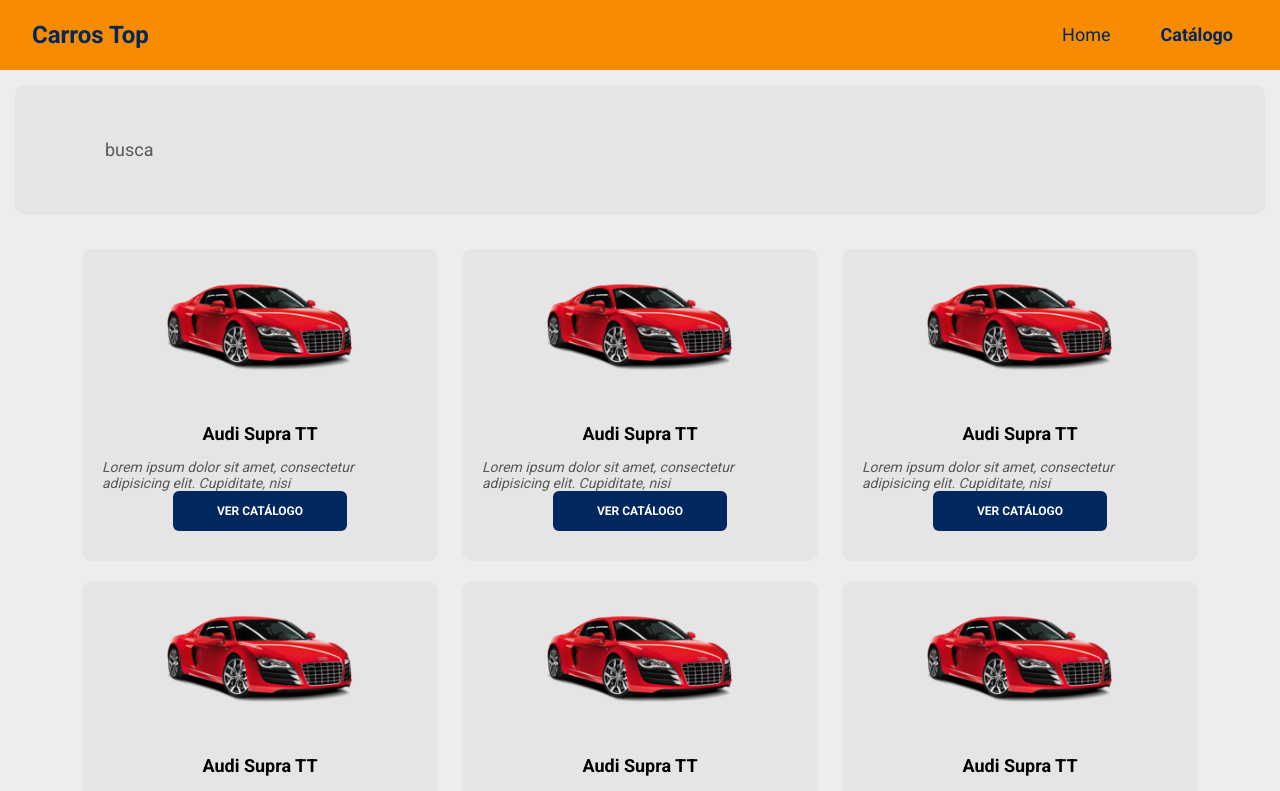
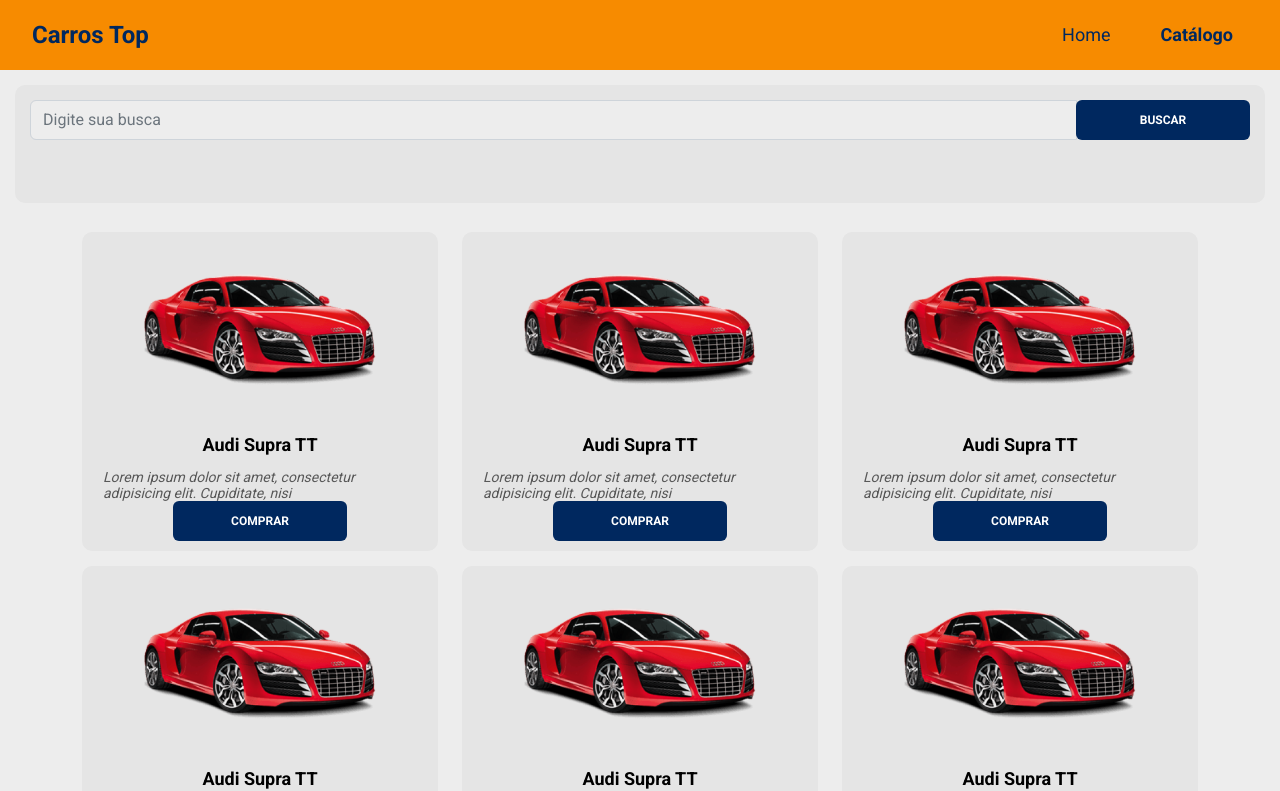
Before and after one commit to ingridholiveira/eureka-cars, a React (Create React App) app in the folder frontend/: page /products in a window 1280 px wide. Shown: the top 791 px of the page. Built offline with nearby package versions, Linux system fonts and the light colour scheme.

Commit message:
ajustando layout e botao

```diff
--- a/frontend/src/components/Button/index.tsx
+++ b/frontend/src/components/Button/index.tsx
@@ -1,26 +1,14 @@
+//import { ReactChild, ReactFragment, ReactPortal } from "react";
 import "./styles.css";
 
-const Button = () => {
-  // interface Props {
-  //   header: string;
-  //   body: string;
-  //   modalType: 'confirm' | 'success';
-  //   onClose: () => void;
-  //   isOpen: boolean;
-  //   actions: {
-  //     label: string;
-  //     type: 'primary' | 'secondary';
-  //     action: () => void;
-  //   }[];
-  // }
-
+function Button(props: { label: string }) {
   return (
     <>
       <button className="btn btn-secondary btn-icon">
-        <p>VER CATÁLOGO</p>
+        <p>{props.label}</p>
       </button>
     </>
   );
-};
+}
 
 export default Button;
--- a/frontend/src/components/Button/styles.css
+++ b/frontend/src/components/Button/styles.css
@@ -15,5 +15,18 @@
 }
 
 .btn-icon:hover {
+  text-transform: none;
   color: #00285f;
 }
+
+/* @media (min-width: 260px) {
+  .btn-icon {
+    width: 100%;
+  }
+}
+
+@media (min-width: 576px) {
+  .btn-icon {
+    width: 260px;
+  }
+} */
--- a/frontend/src/components/ProductCard/index.tsx
+++ b/frontend/src/components/ProductCard/index.tsx
@@ -12,8 +12,12 @@
         </div>
         <div className="card-bottom-container">
           <h6>Audi Supra TT</h6>
-          <ProductDescription />
-          <Button />
+          <div>
+            <ProductDescription />
+          </div>
+          <div className="">
+            <Button label="COMPRAR" />
+          </div>
         </div>
       </div>
     </>
--- a/frontend/src/components/ProductCard/style.css
+++ b/frontend/src/components/ProductCard/style.css
@@ -6,16 +6,17 @@
 
 .card-top-container {
   text-align: center;
-  margin: 10px 5px;
+  margin: 5px 15px;
 }
 
 .card-top-container img {
-  width: 200px;
+  width: 250px;
 }
 
 .card-bottom-container {
   text-align: center;
-  padding: 15px 20px 30px 20px;
+  padding: 10px;
+  margin: 0 11px;
 }
 
 .card-bottom-container h6 {
--- a/frontend/src/pages/Catalog/index.tsx
+++ b/frontend/src/pages/Catalog/index.tsx
@@ -1,3 +1,4 @@
+import Button from "components/Button";
 import ProductCard from "components/ProductCard";
 
 const Catalog = () => {
@@ -5,9 +6,17 @@
     <>
       <div className="button-container">
         <div className="button-content-container">
-          <div className="button-card"></div>
-          <div className="button-text">
-            <p>busca</p>
+          <div className="input-group mb-5">
+            <input
+              type="text"
+              className="form-control"
+              placeholder="Digite sua busca"
+              aria-label="Digite sua busca"
+              aria-describedby="button-addon2"
+            />
+            <div className="input-group-append" id="button-addon2">
+              <Button label="BUSCAR" />
+            </div>
           </div>
         </div>
       </div>
--- a/frontend/src/pages/Home/index.tsx
+++ b/frontend/src/pages/Home/index.tsx
@@ -27,7 +27,7 @@
         <div className="button-content-container">
           <div className="button-card">
             <Link to="/products">
-              <Button />
+              <Button label="VER CATÁLOGO" />
             </Link>
           </div>
           <div className="button-text">
```
